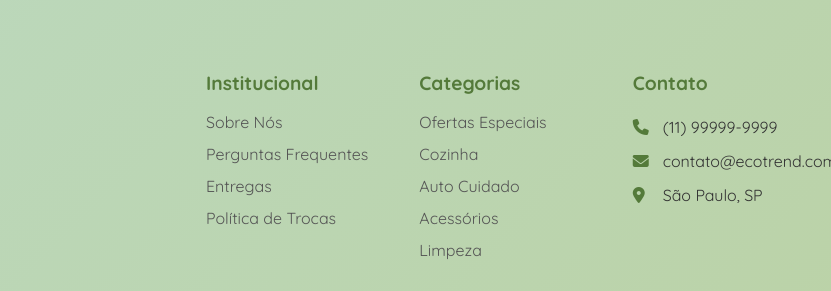
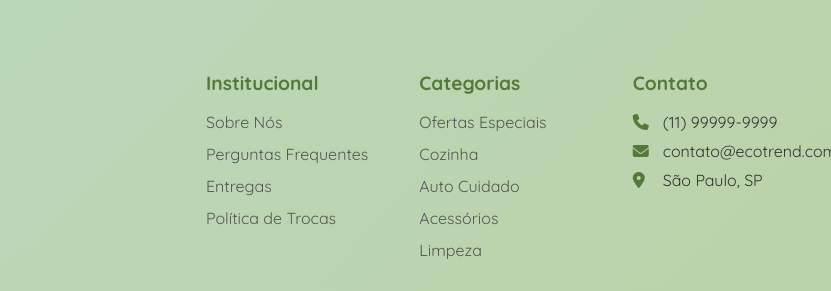
Before and after one commit to Olivanaa/EcoTrend, a plain HTML site: page index.html in a window 1280 px wide. Shown: the part 4327-4618 px from the top of the page, 449-1280 px from the left. Drawn offline with nearby package versions, Linux system fonts and the light colour scheme.

Commit message:
correção links footer

```diff
--- a/src/css/style.css
+++ b/src/css/style.css
@@ -5,7 +5,6 @@ body {
     font-family: "Quicksand", sans-serif;
     color: #333;
     background: linear-gradient(135deg, rgba(241, 241, 241, 0.9), rgba(255, 255, 255, 0.7));
-    ;
 }
 
 .navbar {
@@ -96,7 +95,7 @@ footer ul li a:hover {
 }
 
 .footer-contato li {
-    display: inline-flex;
+    display: flex;
     justify-content: center;
     align-items: center;
     margin: 5px 0;
@@ -795,6 +794,12 @@ footer ul li a:hover {
     }
 }
 
+@media (min-width: 992px) {
+    .footer-contato li {
+        justify-content: flex-start;
+    }
+}
+
 @media (max-width: 992px) {
     .carousel-item img {
         height: 300px;
```
